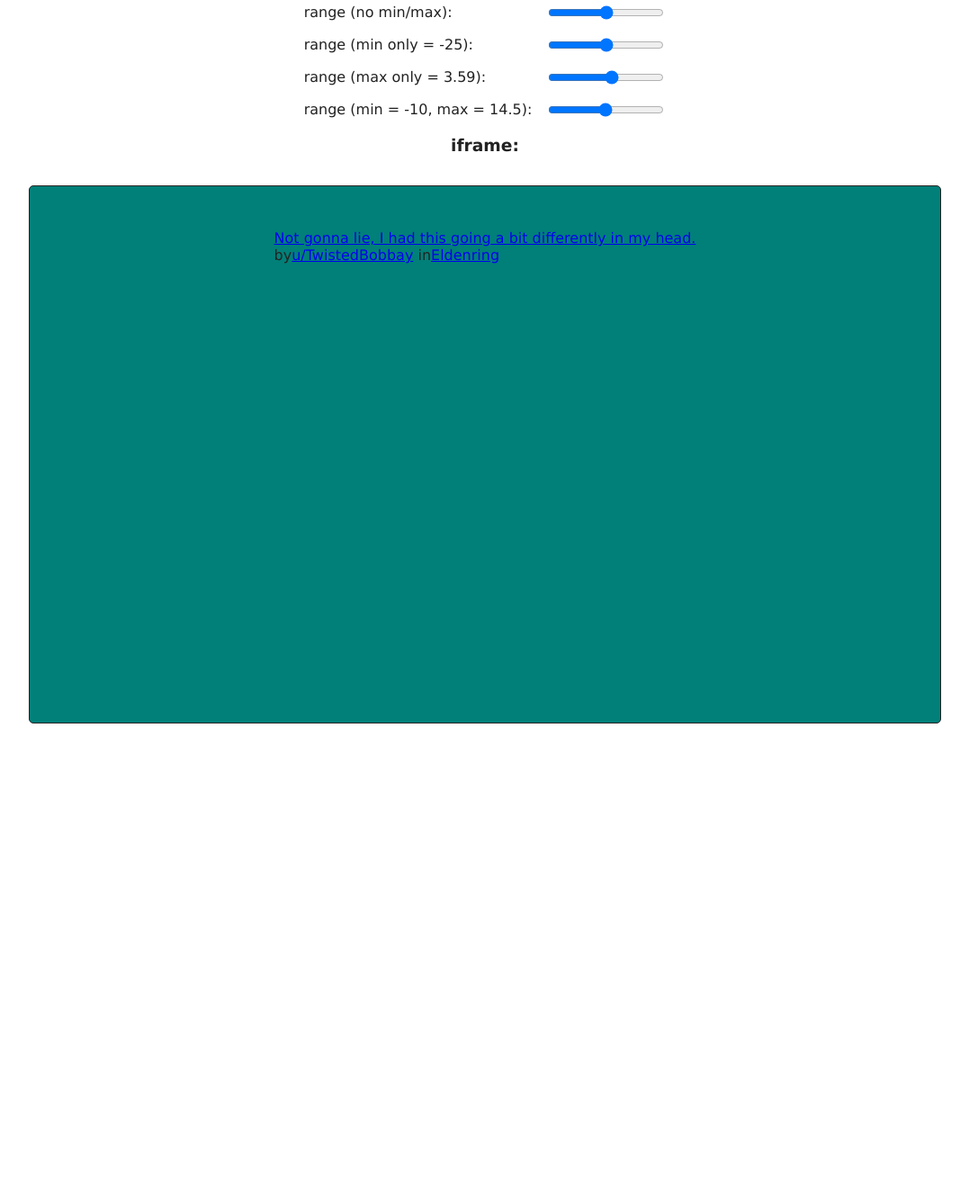
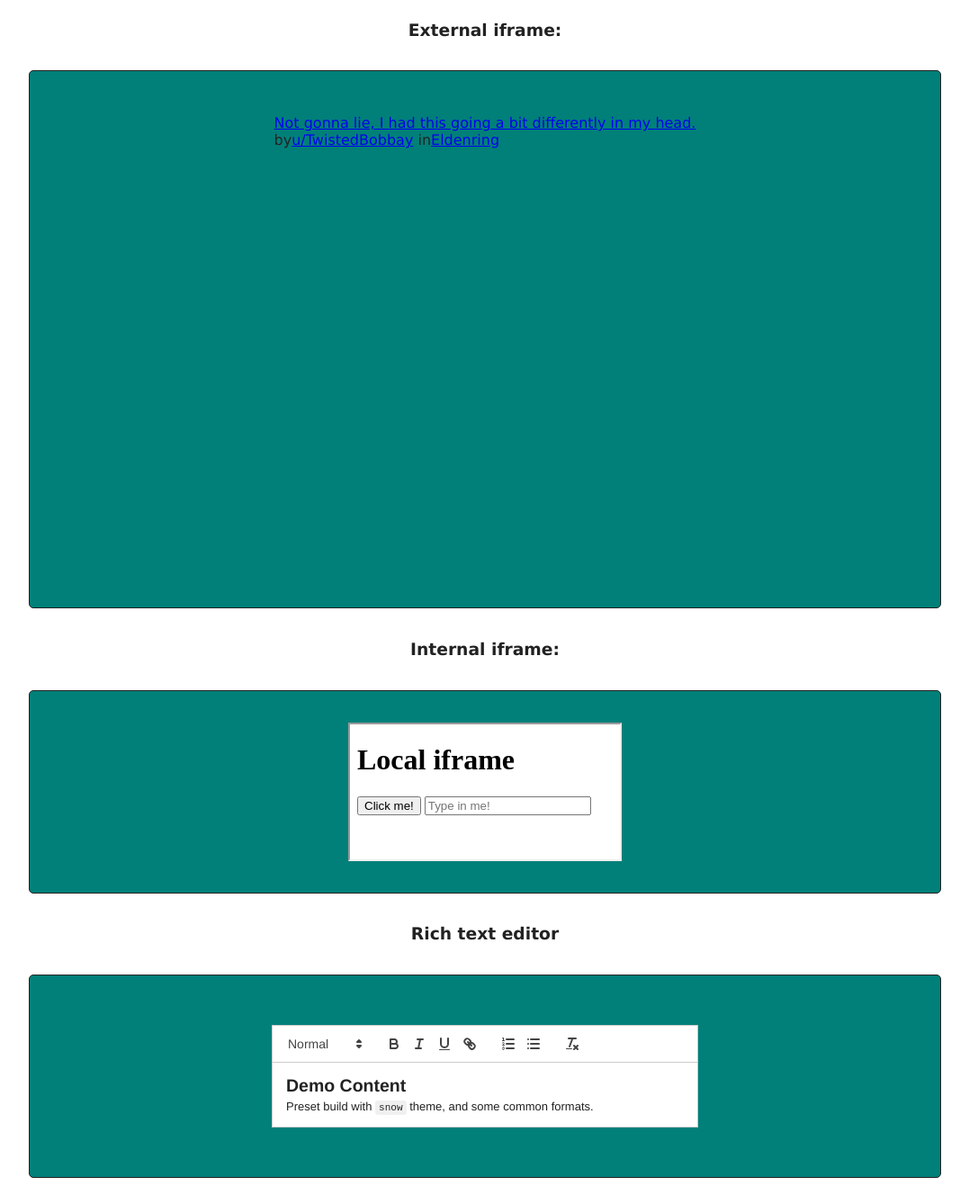
Before and after one commit to qlibcrist/qlibcrist.github.io, a website: page index.html in a window 1280 px wide. Shown: the part 1438-2766 px from the top of the page at 90% size, without its empty margins (101-1178 px from the left). Before the commit the page ends 2266 px from the top, so only its background shows below. Drawn offline with nearby package versions, Linux system fonts and the light colour scheme; a script that the page names is missing.

Commit message:
Adding internal iframe

```diff
--- /dev/null
+++ b/iframe.html
@@ -0,0 +1,13 @@
+<!DOCTYPE html>
+<html>
+    <head></head>
+    <body style="background-color: white;">
+        <main>
+            <h1>
+                Local iframe
+            </h1>
+            <button>Click me!</button>
+            <input placeholder="Type in me!"/>
+        </main>
+    </body>
+</html>
--- a/index.html
+++ b/index.html
@@ -2,6 +2,8 @@
 <html>
     <head>
         <link rel="stylesheet" type="text/css" href="style.css">
+        <script src="https://cdn.jsdelivr.net/npm/quill@2.0.2/dist/quill.js"></script>
+        <link href="https://cdn.jsdelivr.net/npm/quill@2.0.2/dist/quill.snow.css" rel="stylesheet">
     </head>
     <body>
         <main>
@@ -61,22 +63,33 @@
                     </form>
                 </div>
             </div>
-            <div class="container" id="other-inputs">
-                <form class="inputs-grid">
-                    <label for="range-no-min-max">range (no min/max):</label>
-                    <input type="range" id="input-range-no-min-max" name="input-range-no-min-max" />
-                    <label for="range-min-only">range (min only = -25):</label>
-                    <input type="range" id="input-range-min-only" name="input-range-min-only" min="-25" />
-                    <label for="range-max-only">range (max only = 3.59):</label>
-                    <input type="range" id="input-range-max-only" name="input-range-max-only" max="3.59" />
-                    <label for="range-min-max">range (min = -10, max = 14.5):</label>
-                    <input type="range" id="input-range-no-min-max" name="input-range-no-min-max" min="-10" max="14.5" />
-                </form>
+            <div class="container" id="iframe">
+                <h3>External iframe:</h3>
+                <div class="content">
+                    <blockquote class="reddit-embed-bq" style="height:500px" data-embed-height="546"><a href="https://www.reddit.com/r/Eldenring/comments/1f3cn5o/not_gonna_lie_i_had_this_going_a_bit_differently/">Not gonna lie, I had this going a bit differently in my head.</a><br> by<a href="https://www.reddit.com/user/TwistedBobbay/">u/TwistedBobbay</a> in<a href="https://www.reddit.com/r/Eldenring/">Eldenring</a></blockquote><script async="" src="https://embed.reddit.com/widgets.js" charset="UTF-8"></script>
+                </div>
             </div>
             <div class="container" id="iframe">
-                <h3>iframe:</h3>
+                <h3>Internal iframe:</h3>
                 <div class="content">
-                    <blockquote class="reddit-embed-bq" style="height:500px" data-embed-height="546"><a href="https://www.reddit.com/r/Eldenring/comments/1f3cn5o/not_gonna_lie_i_had_this_going_a_bit_differently/">Not gonna lie, I had this going a bit differently in my head.</a><br> by<a href="https://www.reddit.com/user/TwistedBobbay/">u/TwistedBobbay</a> in<a href="https://www.reddit.com/r/Eldenring/">Eldenring</a></blockquote><script async="" src="https://embed.reddit.com/widgets.js" charset="UTF-8"></script>
+                    <iframe src="iframe.html"></iframe>
+                </div>
+            </div>
+            <div class="container" id="iframe-rte">
+                <h3>Rich text editor</h3>
+                <div class="content">
+                    <div id="editor-container">
+                        <div id="editor">
+                            <h2>Demo Content</h2>
+                            <p>Preset build with <code>snow</code> theme, and some common formats.</p>
+                        </div>
+
+                        <script>
+                            const quill = new Quill('#editor', {
+                            theme: 'snow'
+                            });
+                        </script>
+                    </div>
                 </div>
             </div>
         </main>
--- a/style.css
+++ b/style.css
@@ -44,3 +44,8 @@ p {
     grid-template-rows: auto;
     gap: 1rem;
 }
+
+#editor-container {
+    width: 50%;
+    background-color: white;
+}
```
